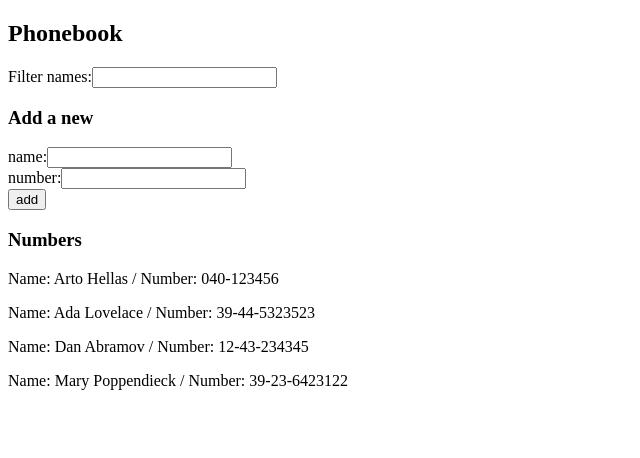
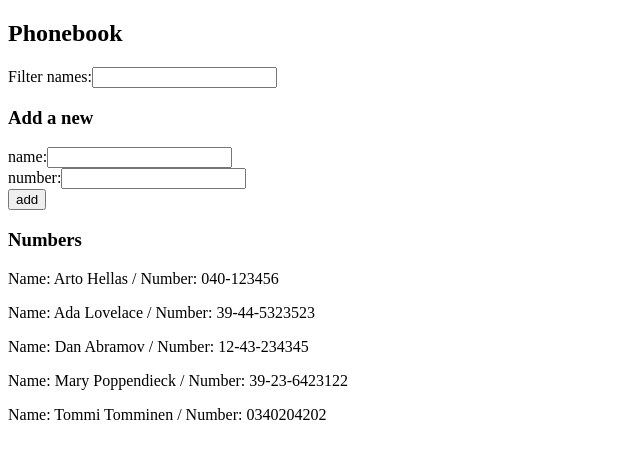
Before and after one commit to Tartsi/fullstack-kurssi, a React (Vite) app in the folder osa2/puhelinluettelo/: page / in a window 1280 px wide. Shown: the top 458 px of the page, without its empty margins (0-640 px from the left). Built offline with nearby package versions, Linux system fonts and the light colour scheme; data requests are answered from the project's data file.

Commit message:
2.12 puhelinluettelo step7

```diff
--- a/osa2/puhelinluettelo/db.json
+++ b/osa2/puhelinluettelo/db.json
@@ -1,5 +1,5 @@
 {
-    "persons":[
+  "persons": [
     {
       "name": "Arto Hellas",
       "number": "040-123456",
@@ -19,6 +19,11 @@
       "name": "Mary Poppendieck",
       "number": "39-23-6423122",
       "id": "4"
+    },
+    {
+      "id": "bdde",
+      "name": "Tommi Tomminen",
+      "number": "0340204202"
     }
   ]
 }
--- a/osa2/puhelinluettelo/src/App.jsx
+++ b/osa2/puhelinluettelo/src/App.jsx
@@ -38,7 +38,10 @@ const App = () => {
       number: newNumber
     }
 
-    setPersons(persons.concat(newPersonObject))
+    axios
+        .post('http://localhost:3001/persons', newPersonObject)
+        .then(setPersons(persons.concat(newPersonObject)))
+
     setNewName("")
     setNewNumber("")
   }
```
Also changed, not shown: 1 other file (tests, documents, lock files or other folders). Lines whose indentation alone changed are shown as unchanged.
